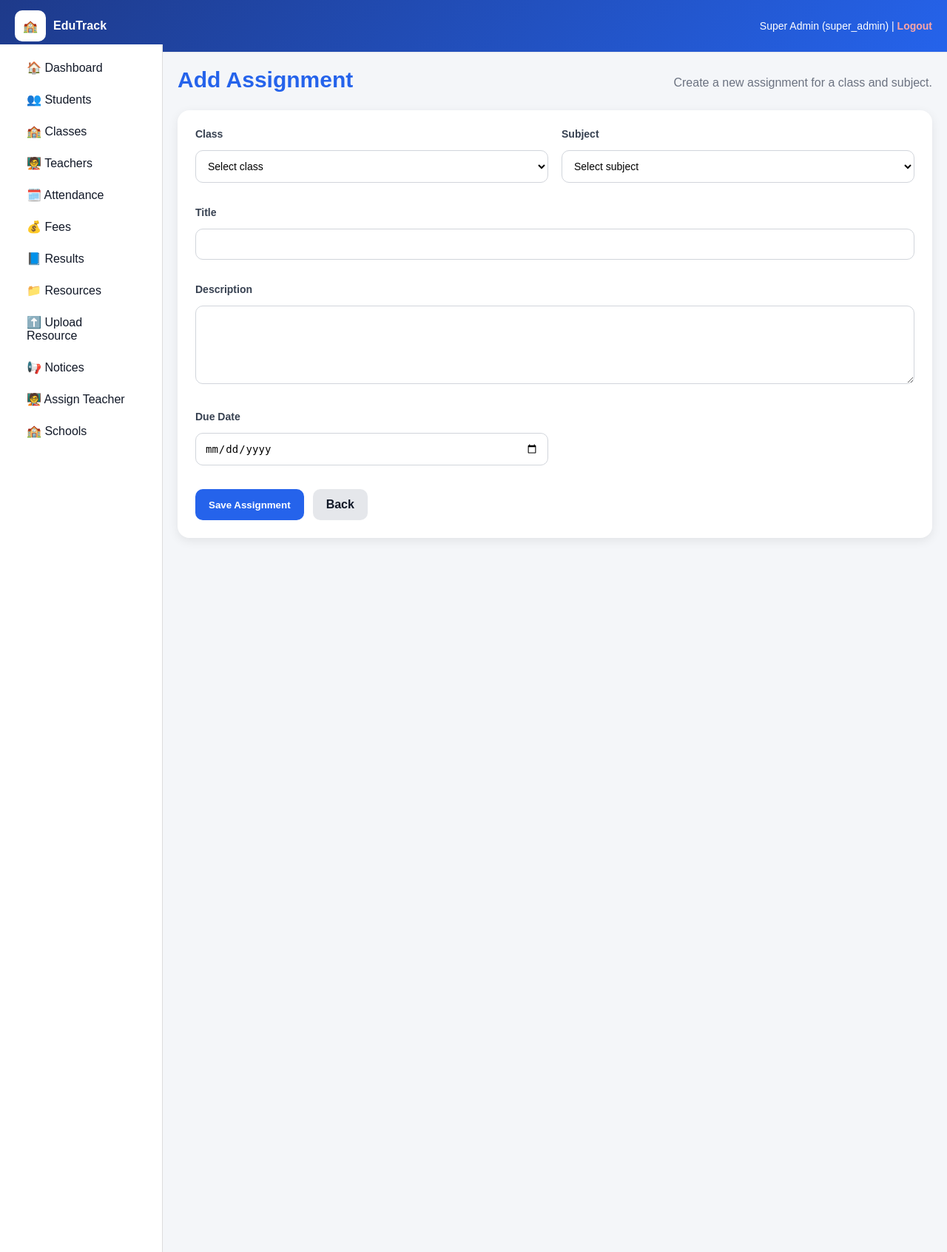
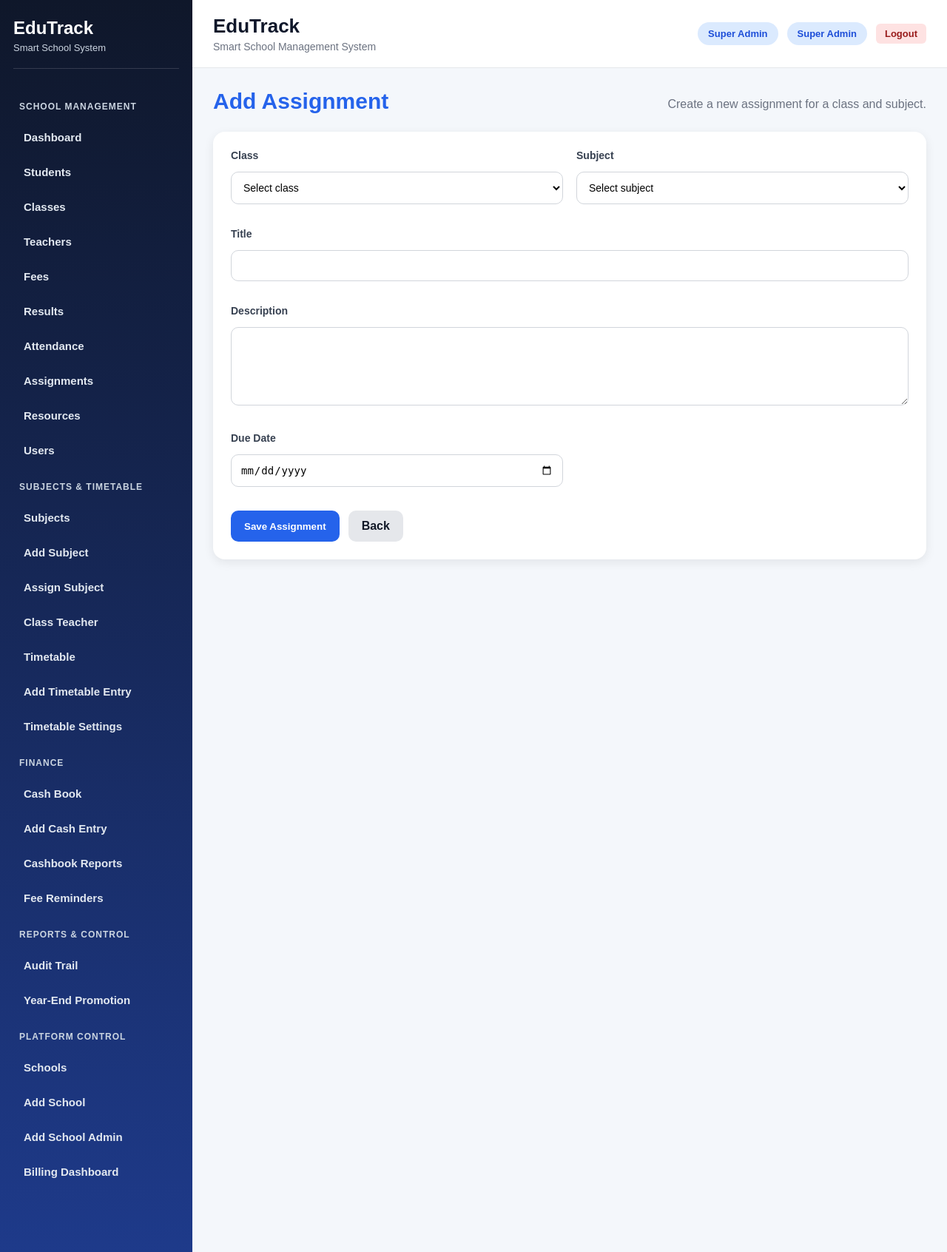
Before and after one commit to sadziwacynthia-bot/school-system-v2, a Flask app: page /add_assignment in a window 1280 px wide. Shown: the whole page at 74% size. Run offline with Flask 3, Linux system fonts and the light colour scheme; a user stored in the database is signed in; data that the repository does not hold is empty; some libraries are stand-ins or nearby versions.

```diff
--- a/templates/base.html
+++ b/templates/base.html
@@ -2,139 +2,140 @@
 <html lang="en">
 <head>
     <meta charset="UTF-8">
+    <meta name="viewport" content="width=device-width, initial-scale=1.0">
     <title>{% block title %}EduTrack{% endblock %}</title>
-
     <link rel="stylesheet" href="{{ url_for('static', filename='style.css') }}">
-
-    <style>
-        body {
-            margin: 0;
-            font-family: Arial, sans-serif;
-            background: #f4f6f9;
-        }
-
-        /* 🔵 BLUE HEADER */
-        .topbar {
-            background: linear-gradient(135deg, #1e3a8a, #2563eb);
-            color: white;
-            padding: 14px 20px;
-            display: flex;
-            justify-content: space-between;
-            align-items: center;
-        }
-
-        .brand {
-            display: flex;
-            align-items: center;
-            gap: 10px;
-        }
-
-        .brand img {
-            height: 42px;
-            width: 42px;
-            object-fit: contain;
-            background: white;
-            border-radius: 10px;
-            padding: 4px;
-        }
-
-        .sidebar {
-            width: 220px;
-            background: white;
-            height: 100vh;
-            position: fixed;
-            top: 60px;
-            left: 0;
-            border-right: 1px solid #ddd;
-            padding-top: 10px;
-        }
-
-        .sidebar a {
-            display: block;
-            padding: 12px 18px;
-            text-decoration: none;
-            color: #111827;
-            font-weight: 500;
-        }
-
-        .sidebar a:hover {
-            background: #e5e7eb;
-        }
-
-        .content {
-            margin-left: 220px;
-            padding: 20px;
-        }
-
-        .user-info {
-            font-size: 14px;
-        }
-
-        .logout {
-            color: #fca5a5;
-            text-decoration: none;
-            font-weight: bold;
-        }
-    </style>
 </head>
 
 <body>
+<div class="main-layout">
 
-<!-- 🔵 TOPBAR -->
-<div class="topbar">
+    {% if session.get('user_id') %}
+    <aside class="sidebar">
+        <div class="sidebar-brand">
+            {% if session.get("logo_url") %}
+                <img src="{{ url_for('static', filename=session.get('logo_url')) }}"
+                     alt="School Logo"
+                     style="height:55px; width:55px; object-fit:contain; background:white; border-radius:12px; padding:6px; margin-bottom:10px;">
+            {% endif %}
 
-    <div class="brand">
-        {% if session.get("logo_url") %}
-            <img src="{{ url_for('static', filename=session.get('logo_url')) }}">
-        {% else %}
-            <div style="height:42px; width:42px; background:white; border-radius:10px; display:flex; align-items:center; justify-content:center;">
-                🏫
+            <h2>{{ session.get("school_name", "EduTrack") }}</h2>
+            <p>Smart School System</p>
+        </div>
+
+        <nav class="sidebar-menu">
+            {% set role = session.get('role') %}
+
+            {% if role in ['super_admin', 'school_admin', 'director', 'admin'] %}
+                <div class="menu-section-title">School Management</div>
+
+                <a href="{{ url_for('dashboard') }}" class="nav-link">Dashboard</a>
+                <a href="{{ url_for('students') }}" class="nav-link">Students</a>
+                <a href="{{ url_for('classes') }}" class="nav-link">Classes</a>
+                <a href="{{ url_for('teachers') }}" class="nav-link">Teachers</a>
+                <a href="{{ url_for('fees') }}" class="nav-link">Fees</a>
+                <a href="{{ url_for('results') }}" class="nav-link">Results</a>
+                <a href="{{ url_for('attendance') }}" class="nav-link">Attendance</a>
+                <a href="{{ url_for('assignments') }}" class="nav-link">Assignments</a>
+                <a href="{{ url_for('teacher_resources') }}" class="nav-link">Resources</a>
+                <a href="{{ url_for('users') }}" class="nav-link">Users</a>
+
+                <div class="menu-section-title">Subjects & Timetable</div>
+
+                <a href="{{ url_for('subjects') }}" class="nav-link">Subjects</a>
+                <a href="{{ url_for('add_subject') }}" class="nav-link">Add Subject</a>
+                <a href="{{ url_for('assign_teacher') }}" class="nav-link">Assign Subject</a>
+                <a href="{{ url_for('assign_class_teacher') }}" class="nav-link">Class Teacher</a>
+                <a href="{{ url_for('timetable') }}" class="nav-link">Timetable</a>
+                <a href="{{ url_for('add_timetable') }}" class="nav-link">Add Timetable Entry</a>
+                <a href="{{ url_for('timetable_settings') }}" class="nav-link">Timetable Settings</a>
+
+                <div class="menu-section-title">Finance</div>
+
+                <a href="{{ url_for('cashbook') }}" class="nav-link">Cash Book</a>
+                <a href="{{ url_for('add_cashbook_entry') }}" class="nav-link">Add Cash Entry</a>
+                <a href="{{ url_for('cashbook_reports') }}" class="nav-link">Cashbook Reports</a>
+                <a href="{{ url_for('fee_reminders') }}" class="nav-link">Fee Reminders</a>
+
+                <div class="menu-section-title">Reports & Control</div>
+
+                <a href="{{ url_for('audit_logs') }}" class="nav-link">Audit Trail</a>
+                <a href="{{ url_for('year_end_promotion') }}" class="nav-link">Year-End Promotion</a>
+            {% endif %}
+
+            {% if role == 'super_admin' %}
+                <div class="menu-section-title">Platform Control</div>
+
+                <a href="{{ url_for('schools') }}" class="nav-link">Schools</a>
+                <a href="{{ url_for('add_school') }}" class="nav-link">Add School</a>
+                <a href="{{ url_for('add_school_admin') }}" class="nav-link">Add School Admin</a>
+                <a href="{{ url_for('billing_dashboard') }}" class="nav-link">Billing Dashboard</a>
+            {% endif %}
+
+            {% if role == 'teacher' %}
+                <div class="menu-section-title">Teacher Portal</div>
+
+                <a href="{{ url_for('teacher_dashboard') }}" class="nav-link">Dashboard</a>
+                <a href="{{ url_for('students') }}" class="nav-link">Students</a>
+                <a href="{{ url_for('attendance') }}" class="nav-link">Attendance</a>
+                <a href="{{ url_for('results') }}" class="nav-link">Results</a>
+                <a href="{{ url_for('assignments') }}" class="nav-link">Assignments</a>
+                <a href="{{ url_for('timetable') }}" class="nav-link">Timetable</a>
+                <a href="{{ url_for('teacher_resources') }}" class="nav-link">Resources</a>
+                <a href="{{ url_for('upload_resource') }}" class="nav-link">Upload Resource</a>
+            {% endif %}
+
+            {% if role == 'parent' %}
+                <div class="menu-section-title">Parent Portal</div>
+
+                <a href="{{ url_for('parent_dashboard') }}" class="nav-link">Dashboard</a>
+                <a href="{{ url_for('parent_fees') }}" class="nav-link">Fees</a>
+                <a href="{{ url_for('parent_results') }}" class="nav-link">Results</a>
+                <a href="{{ url_for('parent_attendance') }}" class="nav-link">Attendance</a>
+                <a href="{{ url_for('parent_assignments') }}" class="nav-link">Assignments</a>
+                <a href="{{ url_for('teacher_resources') }}" class="nav-link">Resources</a>
+            {% endif %}
+        </nav>
+    </aside>
+    {% endif %}
+
+    <div class="content-area">
+
+        {% if session.get('user_id') %}
+        <header class="topbar">
+            <div>
+                <h1 class="topbar-title">{{ session.get("school_name", "EduTrack") }}</h1>
+                <p class="topbar-subtitle">Smart School Management System</p>
             </div>
+
+            <div class="topbar-actions">
+                <span class="role-badge">
+                    {{ session.get('role', 'user')|replace('_', ' ')|title }}
+                </span>
+                <span class="role-badge">
+                    {{ session.get('full_name') }}
+                </span>
+                <a href="{{ url_for('logout') }}" class="btn btn-danger">Logout</a>
+            </div>
+        </header>
         {% endif %}
 
-        <strong>{{ session.get("school_name", "EduTrack") }}</strong>
-    </div>
+        <main class="page-content">
+            {% with messages = get_flashed_messages(with_categories=true) %}
+                {% if messages %}
+                    {% for category, message in messages %}
+                        <div class="alert alert-{{ category }}">
+                            {{ message }}
+                        </div>
+                    {% endfor %}
+                {% endif %}
+            {% endwith %}
 
-    <div class="user-info">
-        {{ session.get("full_name") }} ({{ session.get("role") }})
-        |
-        <a href="{{ url_for('logout') }}" class="logout">Logout</a>
+            {% block content %}{% endblock %}
+        </main>
+
     </div>
 
 </div>
-
-<!-- SIDEBAR -->
-<div class="sidebar">
-
-    <a href="{{ url_for('dashboard') }}">🏠 Dashboard</a>
-    <a href="{{ url_for('students') }}">👥 Students</a>
-    <a href="{{ url_for('classes') }}">🏫 Classes</a>
-    <a href="{{ url_for('teachers') }}">🧑‍🏫 Teachers</a>
-    <a href="{{ url_for('attendance') }}">🗓️ Attendance</a>
-    <a href="{{ url_for('fees') }}">💰 Fees</a>
-    <a href="{{ url_for('results') }}">📘 Results</a>
-
-    <a href="{{ url_for('teacher_resources') }}">📁 Resources</a>
-
-    {% if session.get('role') in ['teacher','school_admin','super_admin'] %}
-        <a href="{{ url_for('upload_resource') }}">⬆️ Upload Resource</a>
-    {% endif %}
-
-    {% if session.get('role') in ['school_admin','super_admin'] %}
-        <a href="{{ url_for('notices') }}">📢 Notices</a>
-        <a href="{{ url_for('assign_teacher') }}">🧑‍🏫 Assign Teacher</a>
-    {% endif %}
-
-    {% if session.get('role') == 'super_admin' %}
-        <a href="{{ url_for('schools') }}">🏫 Schools</a>
-    {% endif %}
-
-</div>
-
-<!-- MAIN CONTENT -->
-<div class="content">
-    {% block content %}{% endblock %}
-</div>
-
 </body>
 </html>
```
